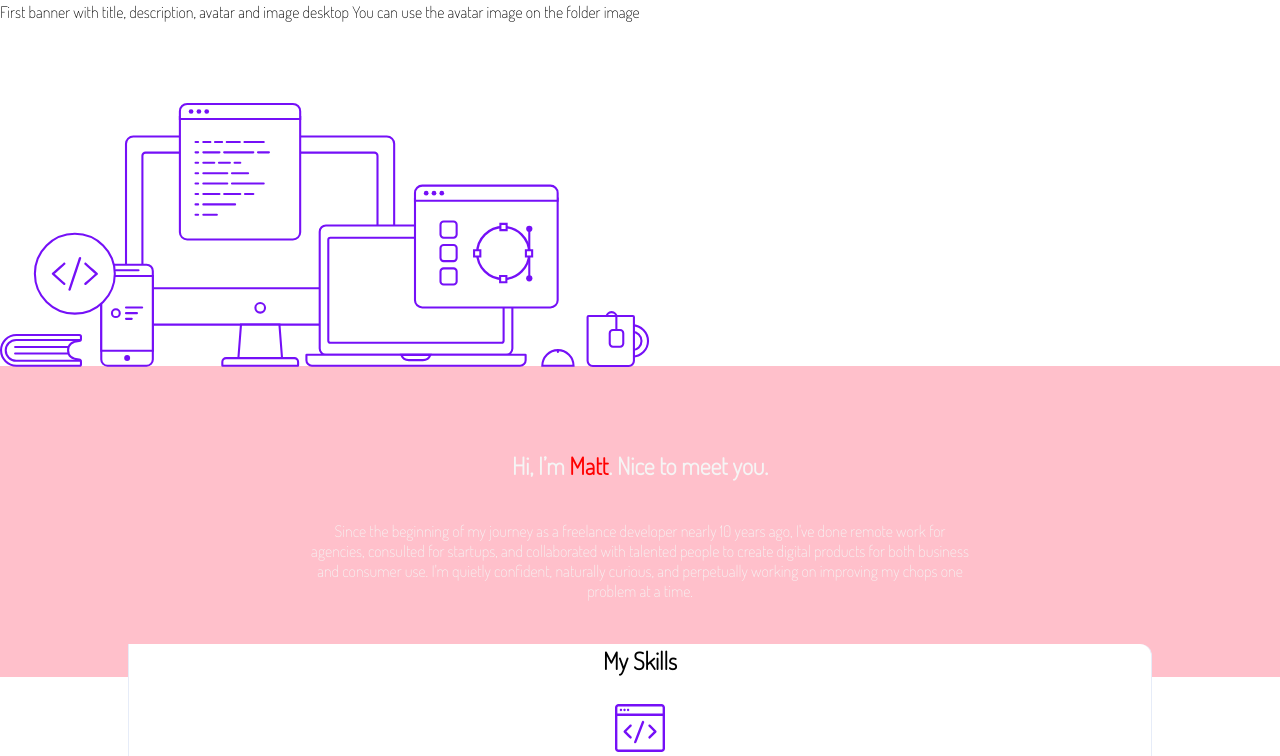
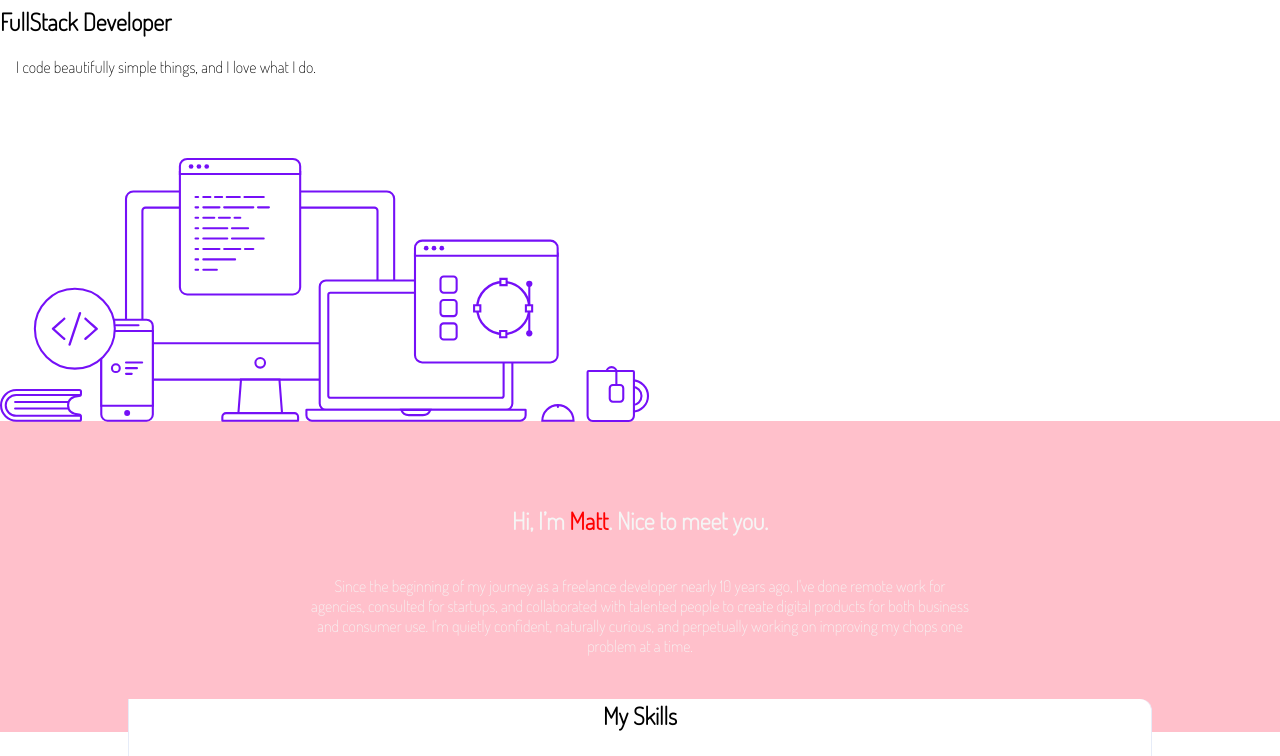
Before and after one commit to WildCodeSchool-2024-02/JS-Paris-BrainWaves-checkpoint-1, a website: page site/portfolio.html in a window 1280 px wide. Shown: the part 82-838 px from the top of the page. Drawn offline with Linux system fonts and the light colour scheme.

Commit message:
algo 1 ,2 and 3 is done!

```diff
--- a/site/portfolio.html
+++ b/site/portfolio.html
@@ -20,15 +20,15 @@
     </header>
 
     <main>
-<!--        -->
-      <!-- <div class="first-container"> -->
-       First banner with title, description, avatar and image desktop
-       <!-- <div class="title-descri"> -->
-        <!-- <h2>FullStack Developer</h2> -->
-        <!-- <p>I code beautifully simple things, and I love what I do.</p> -->
-       <!-- </div> -->
-        You can use the avatar image on the folder image
 
+      <div class="first-container">
+       <!-- First banner with title, description, avatar and image desktop  -->
+       <div class="title-descri">
+        <h2>FullStack Developer</h2>
+        <p>I code beautifully simple things, and I love what I do.</p>
+       </div>
+        <!-- You can use the avatar image on the folder image -->
+<!--  -->
 
       </div>
 
```
